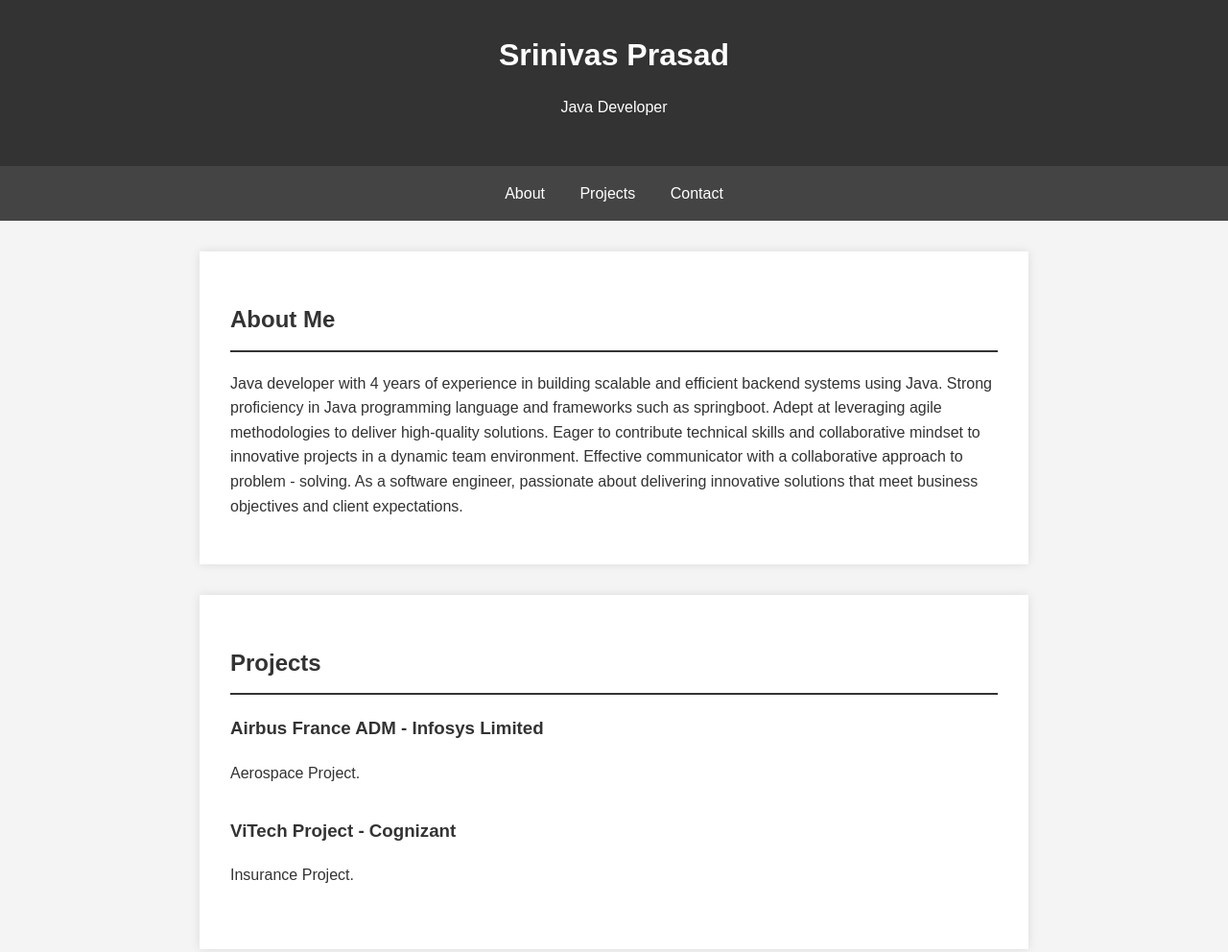
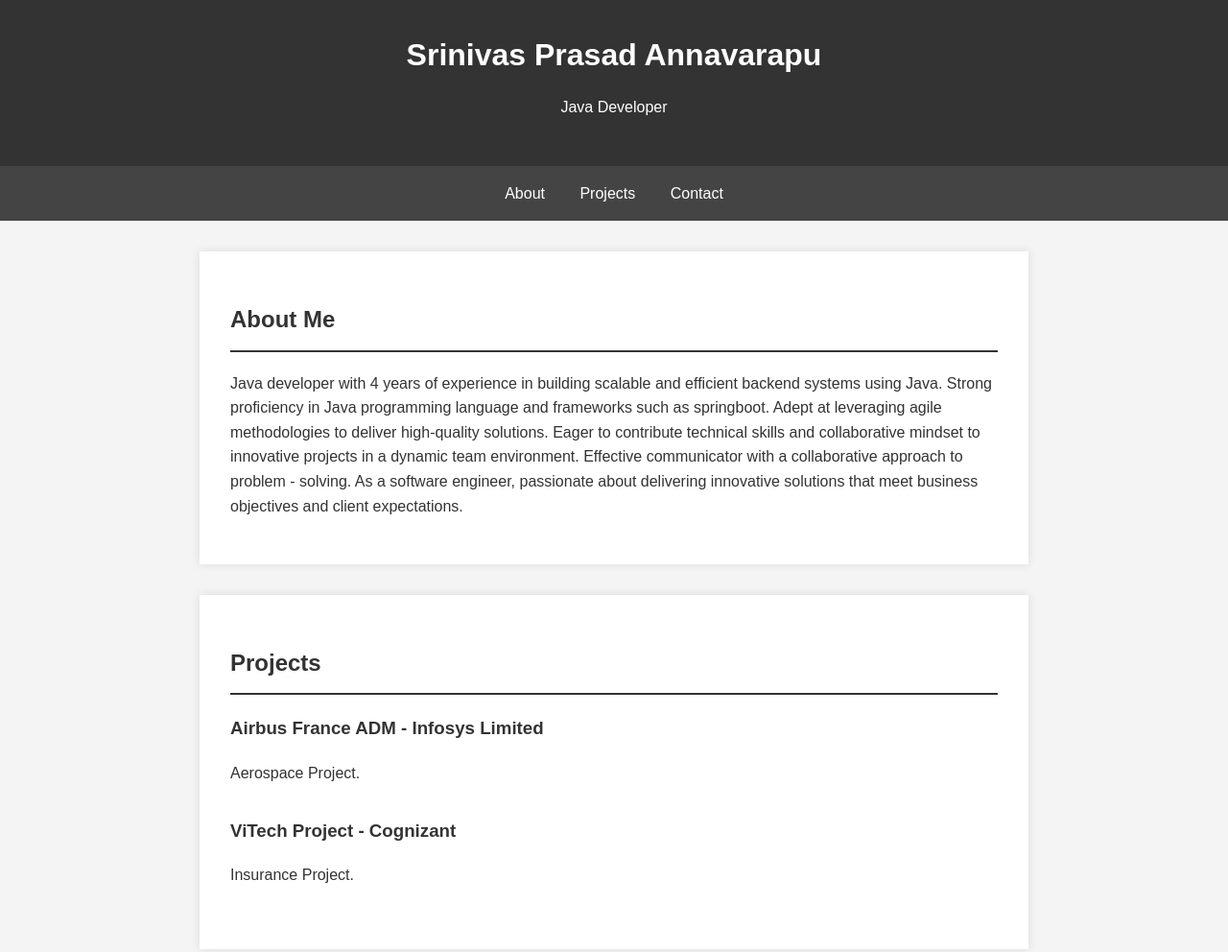
Before and after one commit to SrinivasPrasad21/PortFolio, a plain HTML site: page index.html in a window 1280 px wide. Shown: the top 992 px of the page at 96% size. Drawn offline with Linux system fonts and the light colour scheme.

Commit message:
Update index.html

```diff
--- a/index.html
+++ b/index.html
@@ -91,7 +91,7 @@
 <body>
 
     <header>
-        <h1>Srinivas Prasad</h1>
+        <h1>Srinivas Prasad Annavarapu</h1>
         <p>Java Developer </p>
     </header>
 
```
